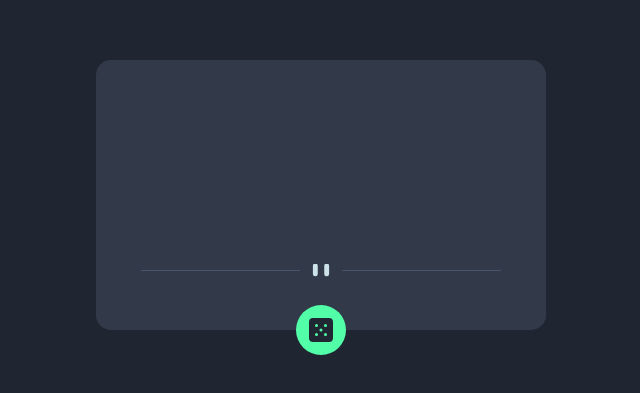
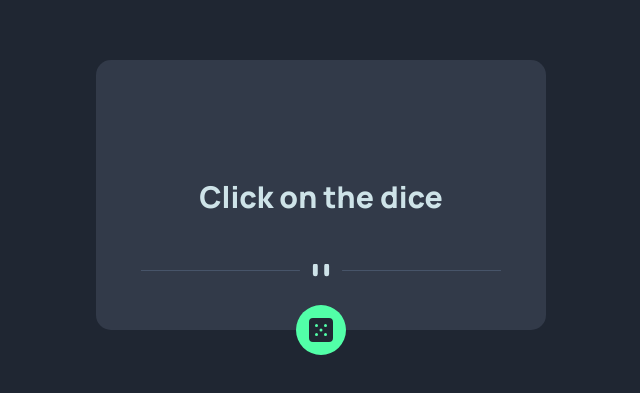
Before and after one commit to NikaA3/Advice-generator-app, a plain HTML site: page index.html in a window 1280 px wide. Shown: the part 125-518 px from the top of the page, without its empty margins (319-959 px from the left). Drawn offline with Linux system fonts and the light colour scheme.

Commit message:
Update index.html

```diff
--- a/index.html
+++ b/index.html
@@ -18,7 +18,7 @@
     <div class="container">
       <div class="card">
         <h1 class="title"></h1>
-        <p class="advice"></p>
+        <p class="advice">Click on the dice</p>
         <img
           src="images/pattern-divider-desktop.svg"
           alt="divider"
```
